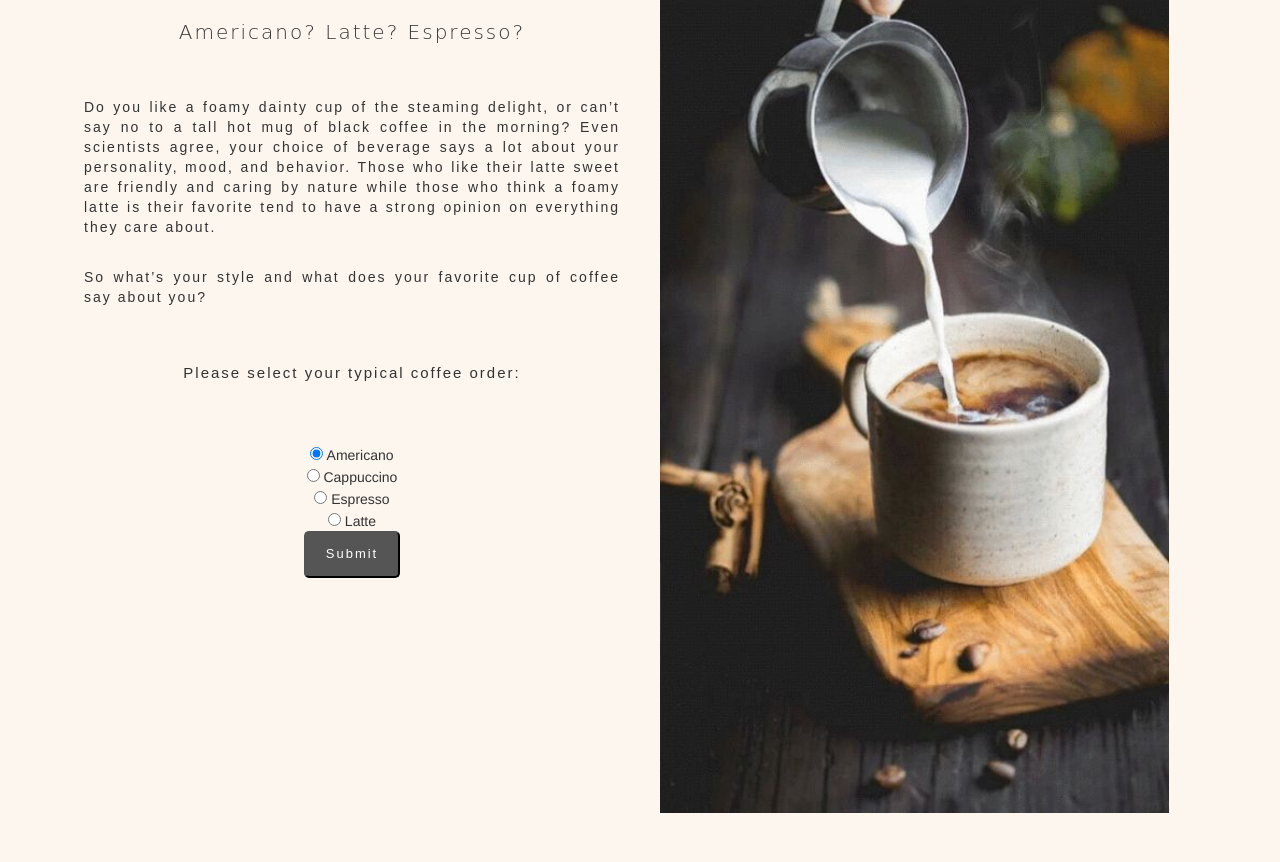
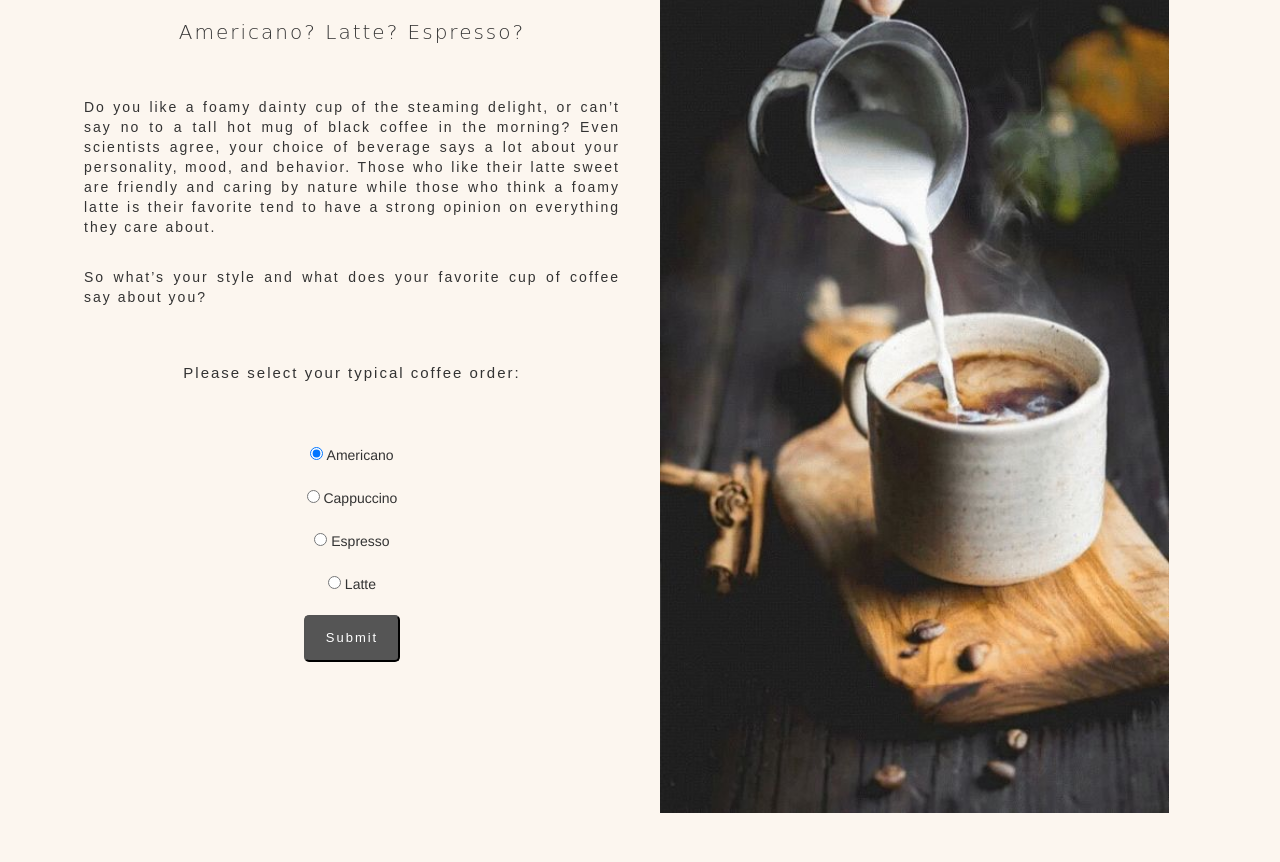
Before and after one commit to 848573/CFG18-Group-Project-CDV, a Flask app: page /quiz in a window 1280 px wide. Shown: the part 160-1022 px from the top of the page. Run offline with Flask 2, Linux system fonts and the light colour scheme; some libraries are stand-ins or nearby versions; some web fonts are replaced.

Commit message:
final
final

```diff
--- a/static/css/styles.css
+++ b/static/css/styles.css
@@ -4,6 +4,12 @@ body {
   background-color: #fcf6ef;
   text-align: center;
 }
+br
+{   content: "A" !important;
+    display: block !important;
+    margin-bottom: 1.5em !important;
+}
+
 #navbar {
   overflow: hidden;
   background-color: #333;
@@ -202,6 +208,8 @@ footer {
  * {
      box-sizing: border-box;
  }
+
+
  input[type=text], select, textarea {
      width: 100%;
      padding: 12px;
@@ -272,6 +280,9 @@ input[type=submit]:hover {
   font-weight: 300;
   letter-spacing: 2px;
 }
+
+
+
  .column {
      float: left;
      width: 50%;
--- a/templates/quiz.html
+++ b/templates/quiz.html
@@ -45,10 +45,10 @@
 
         <form action='/quiz' method='POST'>
             <div>
-              <input type="radio" name="option" value="americano" checked> Americano<br>
-              <input type="radio" name="option" value="cappuccino"> Cappuccino<br>
-              <input type="radio" name="option" value="espresso"> Espresso<br>
-              <input type="radio" name="option" value="latte"> Latte
+              <input type="radio" id="choice" name="option" value="americano" checked> Americano<br>
+              <input type="radio" id="choice" name="option" value="cappuccino"> Cappuccino<br>
+              <input type="radio" id="choice" name="option" value="espresso"> Espresso<br>
+              <input type="radio" id="choice" name="option" value="latte"> Latte<br>
             </div>
 
 
--- a/templates/template.html
+++ b/templates/template.html
@@ -53,7 +53,7 @@
         <label for="email">Email</label>
         <input type="text" id="email" name="email" placeholder="Your email adress...">
         <label for="message">Message</label>
-        <textarea id="message" name="message" placeholder="Recommendations, comments, love letters..." style="height:170px"></textarea>
+        <input type="text" id="message" name="message" placeholder="Recommendations, comments, love letters..." style="height:170px"></textarea>
         <input type="submit" value="Send">
       </form>
     {% endif %}
```
